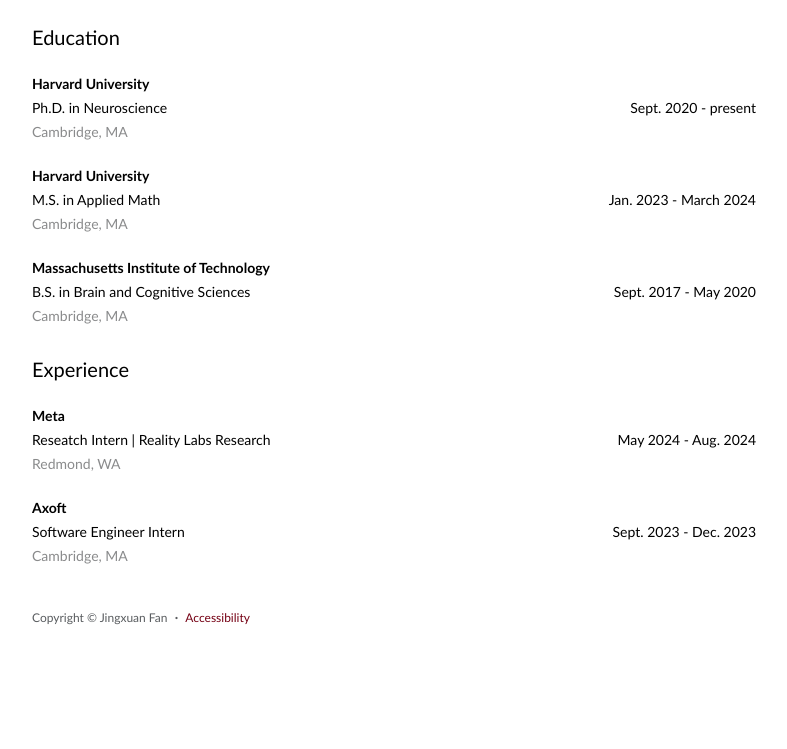
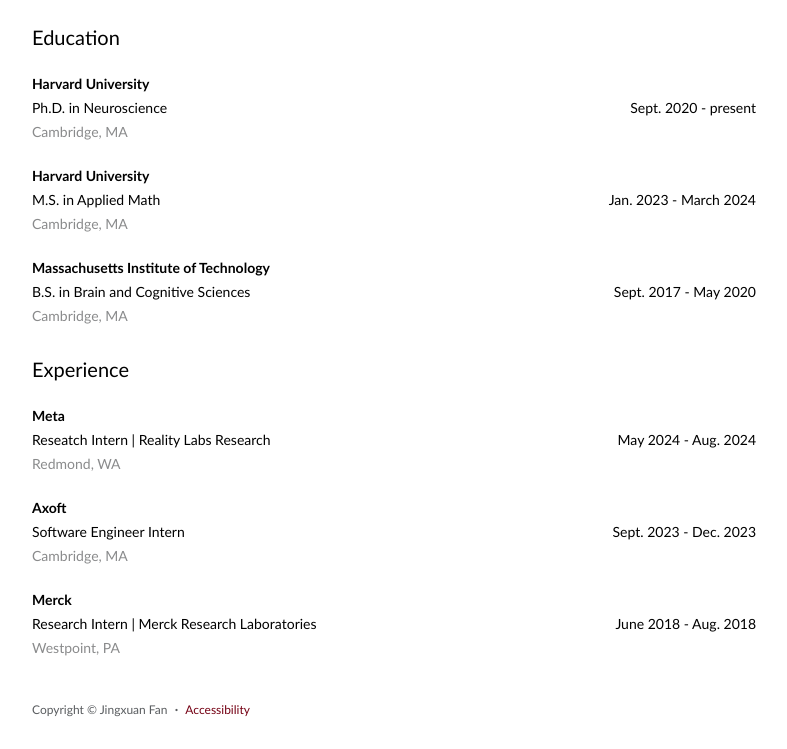
Before and after one commit to jingxuanf0214/jingxuanf0214.github.io, a plain HTML site: page index.html in a window 1280 px wide. Shown: the part 703-1452 px from the top of the page, without its empty margins (246-1033 px from the left). Before the commit the page ends 1360 px from the top, so only its background shows below. Drawn offline with nearby package versions, Linux system fonts and the light colour scheme; a script that the page names is missing; some icons are missing.

Commit message:
experience3

```diff
--- a/index.html
+++ b/index.html
@@ -336,7 +336,7 @@
         <div class="row align-items-center">
           <div class="col col-wrapper title">
             <!-- TODO: Add company/institution name and link -->
-            <a href="https://about.meta.com/">Axoft</a>
+            <a href="https://axoft.us/">Axoft</a>
           </div>
         </div>
         <div class="row align-items-center">
@@ -353,6 +353,31 @@
           <div class="col col-wrapper location">
             <!-- TODO: Add location -->
             Cambridge, MA
+          </div>
+        </div>
+      </div>
+
+      <div class="section-item">
+        <div class="row align-items-center">
+          <div class="col col-wrapper title">
+            <!-- TODO: Add company/institution name and link -->
+            <a href="https://www.merck.com/">Merck</a>
+          </div>
+        </div>
+        <div class="row align-items-center">
+          <div class="col-md-9 col-wrapper info">
+            <!-- TODO: Add position and details -->
+            Research Intern | Merck Research Laboratories
+          </div>
+          <div class="col-md-3 col-wrapper time">
+            <!-- TODO: Add dates -->
+            June 2018 - Aug. 2018
+          </div>
+        </div>
+        <div class="row align-items-center">
+          <div class="col col-wrapper location">
+            <!-- TODO: Add location -->
+            Westpoint, PA
           </div>
         </div>
       </div>
```
